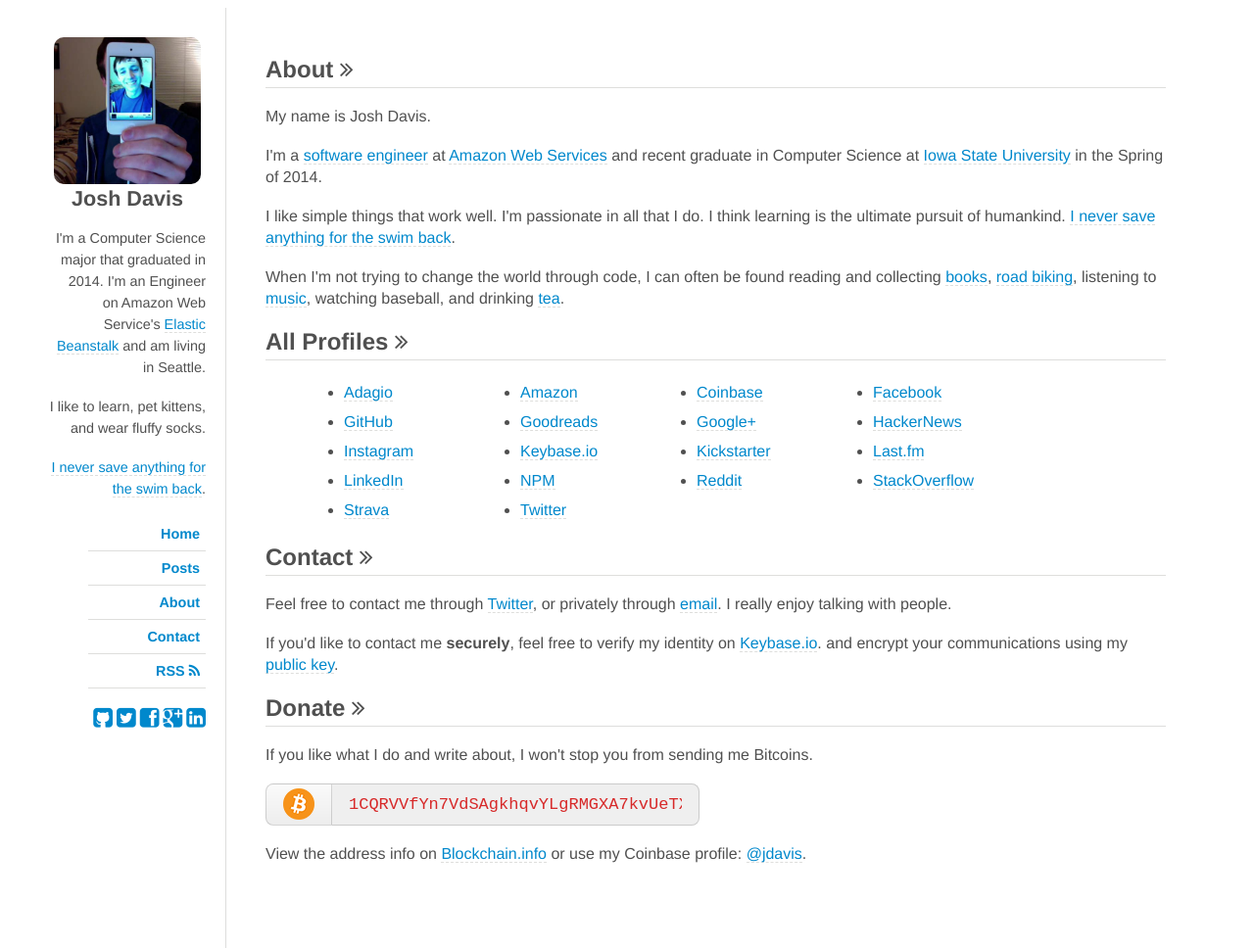
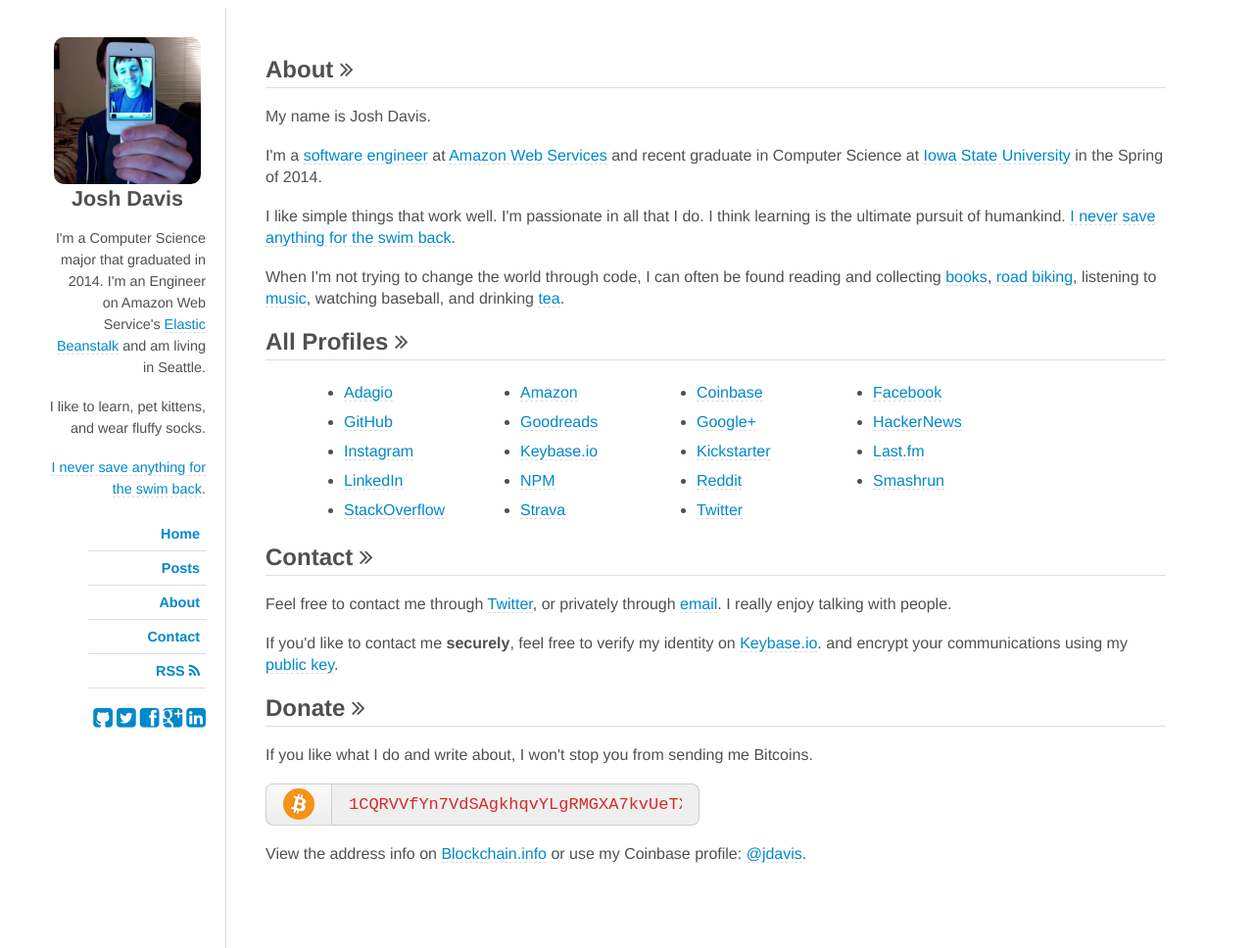
Before and after one commit to jdavis/jdavis.github.com, a Jekyll site: the page built from about.html, in a window 1280 px wide. Shown: the whole page at 98% size. Built offline with Jekyll 4.4.1, drawn with Linux system fonts in a browser that asks for light colours; nearby versions of some CDN libraries; some web fonts are replaced.

Commit message:
Add Smashrun to accounts

```diff
--- a/_data/accounts.yml
+++ b/_data/accounts.yml
@@ -59,6 +59,10 @@
     name: Reddit
     site: "http://www.reddit.com/user/passingby/"
 
+smashrun:
+    name: Smashrun
+    site: "http://smashrun.com/josh.davis"
+
 stackoverflow:
     name: StackOverflow
     site: "http://stackoverflow.com/users/2337627/josh-davis"
```
